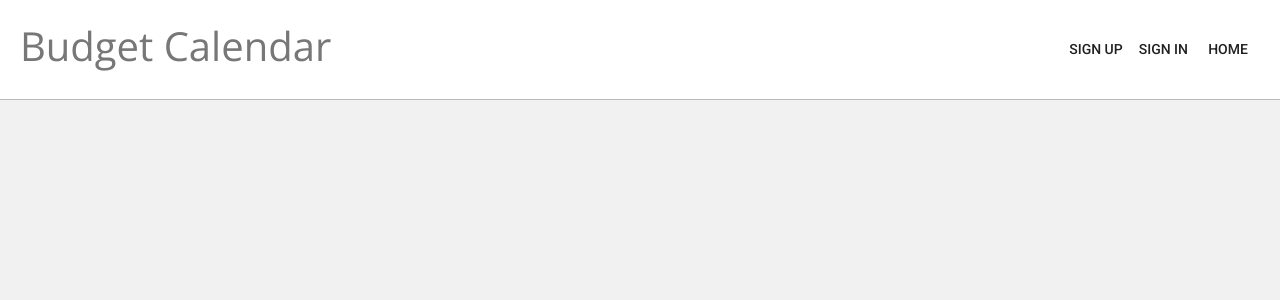
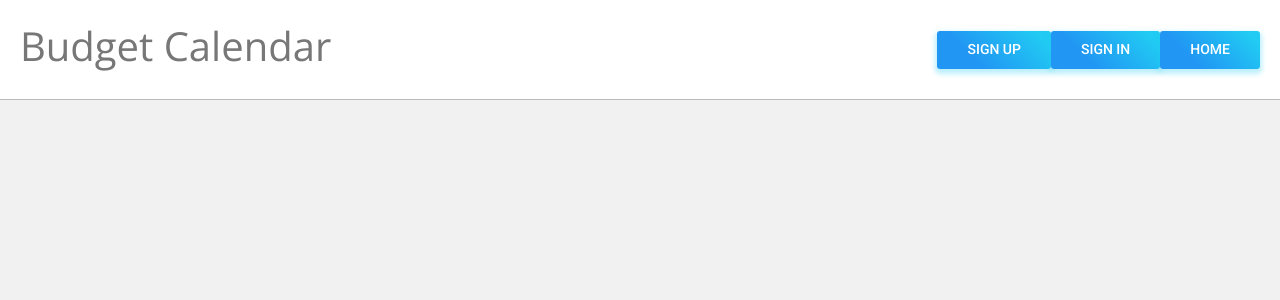
Before and after one commit to Denchou/budgetcalendar-client, a React app: page / in a window 1280 px wide. Shown: the top 300 px of the page. Built offline with nearby package versions, Linux system fonts and the light colour scheme.

Commit message:
Adjust button style
Changed button color with style in landing page

```diff
--- a/src/header/Header.js
+++ b/src/header/Header.js
@@ -2,8 +2,19 @@ import React from 'react'
 import { Link } from 'react-router-dom'
 import Budget from '../budget/Budget'
 import Button from '@material-ui/core/Button'
+import { withStyles } from '@material-ui/core/styles'
 
 import './Header.scss'
+
+const style = {
+  borderRadius: 3,
+  border: 0,
+  color: 'white',
+  height: 38,
+  padding: '0 30px',
+  background: 'linear-gradient(45deg, #2196F3 30%, #21CBF3 90%)',
+  boxShadow: '0 3px 5px 2px rgba(33, 203, 243, .3)',
+}
 
 const authenticatedOptions = (
   <React.Fragment>
@@ -14,14 +25,14 @@ const authenticatedOptions = (
 
 const unauthenticatedOptions = (
   <React.Fragment>
-    <Button component={Link} to="/sign-up">Sign Up</Button>
-    <Button component={Link} to="/sign-in">Sign In</Button>
+    <Button style={style} component={Link} to="/sign-up">Sign Up</Button>
+    <Button style={style} component={Link} to="/sign-in">Sign In</Button>
   </React.Fragment>
 )
 
 const alwaysOptions = (
   <React.Fragment>
-    <Button component={Link} to="/">Home</Button>
+    <Button style={style} variant='contained' component={Link} to="/">Home</Button>
   </React.Fragment>
 )
 
@@ -36,4 +47,4 @@ const Header = ({ user }) => (
   </header>
 )
 
-export default Header
+export default withStyles(style)(Header)
--- a/src/header/Header.scss
+++ b/src/header/Header.scss
@@ -13,6 +13,7 @@ $charcoal: #bbb;
   //   margin: 0 15px;
   // }
 }
+
 
 .main-header > nav {
   align-items: center;
@@ -41,7 +42,6 @@ $charcoal: #bbb;
 
     a,
     span {
-      border: 1px solid $charcoal;
       margin-bottom: 5px;
       text-align: center;
       width: 80%;
```
